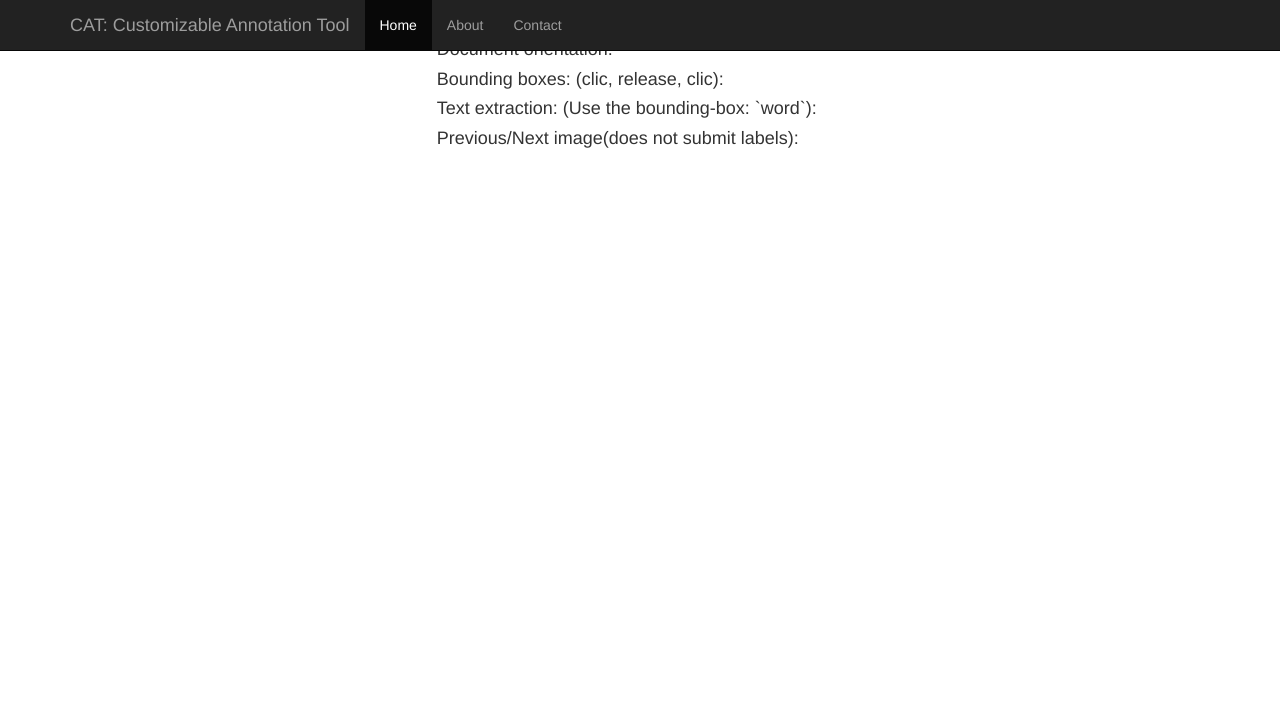
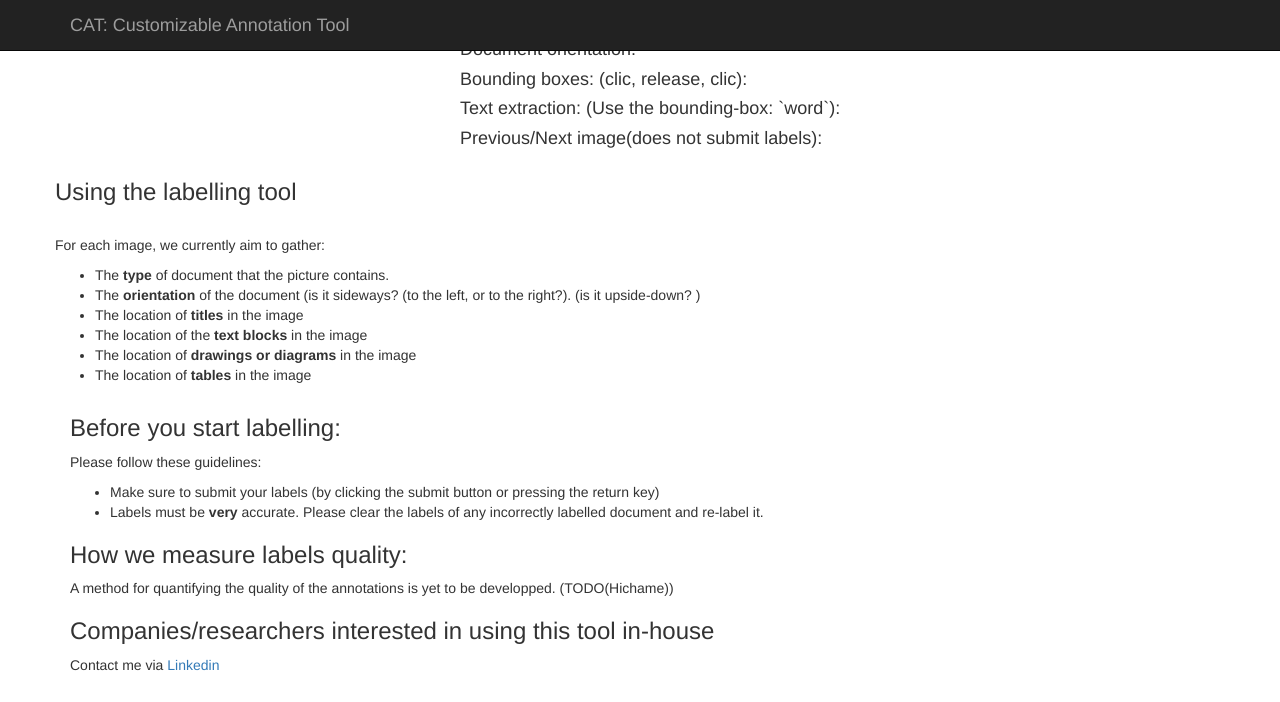
Before and after one commit to HichameMoriceau/OpenMTurk, a Flask app: template project/templates/index.html in a window 1280 px wide. Shown: the top 702 px of the page. Before the commit the page ends 148 px from the top, so only its background shows below. Run offline with Flask 2, Linux system fonts and the light colour scheme; the template is opened without the code that fills it, so the values that code supplies are empty; some libraries are stand-ins or nearby versions.

Commit message:
Add content: how to label, instructions, footer

```diff
--- a/project/flask_server.py
+++ b/project/flask_server.py
@@ -59,7 +59,6 @@ def upsert_many_images(img_paths):
 	# It will assume no transaction occur between query and insert
 
 	for path in img_paths:
-		print('path: ', path)
 		insert_label_to_mongodb({'img_path': path,
 								 'is_labelled': False})
 
--- a/project/static/scripts/css/style.css
+++ b/project/static/scripts/css/style.css
@@ -63,3 +63,7 @@ textarea{
 	font-style: italic;
 	color: white;
 }
+
+.img-circle {
+	width:5%;
+}
--- a/project/templates/index.html
+++ b/project/templates/index.html
@@ -19,9 +19,11 @@
     <meta http-equiv="X-UA-Compatible" content="IE=edge">
 	<meta name="viewport" content="width=device-width, initial-scale=1">
 
-	<!-- Personal scripts: -->
-	<script type="text/javascript" src="{{ main_js }}"></script>
-	<link rel="stylesheet" href="{{ main_css }}">
+	<!-- stylesheet imported from HTML5UP-->
+	<meta name="viewport" content="width=device-width, initial-scale=1" />
+	<!--[if lte IE 8]><script src="assets/js/ie/html5shiv.js"></script><![endif]-->
+	<link rel="stylesheet" href="static/scripts/assets/assets/css/main.css" />
+	<!--[if lte IE 8]><link rel="stylesheet" href="assets/css/ie8.css" /><![endif]-->
 
 </head>
 <body>
@@ -44,17 +46,22 @@
           </button>
           <a class="navbar-brand" href="#">CAT: Customizable Annotation Tool</a>
         </div>
-        <div id="navbar" class="collapse navbar-collapse">
+
+<!--         <div id="navbar" class="collapse navbar-collapse">
           <ul class="nav navbar-nav">
             <li class="active"><a href="#">Home</a></li>
             <li><a href="#about">About</a></li>
             <li><a href="#contact">Contact</a></li>
           </ul>
-        </div><!--/.nav-collapse -->
+        </div>
+ -->
+        <!--/.nav-collapse -->
+
       </div>
     </nav>
 
 
+	<div class="container">
 		<div id="main_div">
 			<div class="row">
 			 	<div id="img_div" class="col-md-4">
@@ -121,6 +128,86 @@
 			    </div>
 			</div>
 		</div>
+	</div>
+
+	<div class="container">
+		<div id="documentation">
+			<div class="row">
+				<h3>Using the labelling tool</h3>
+
+				<br>
+				<p>For each image, we currently aim to gather:</p>
+
+				<ul>
+					<li>The <strong>type</strong> of document that the picture contains.</li>
+					<li>The <strong>orientation</strong> of the document (is it sideways? (to the left, or to the right?). (is it upside-down? ) </li>
+					<li>The location of <strong>titles</strong> in the image</li>
+					<li>The location of the <strong>text blocks</strong> in the image</li>
+					<li>The location of <strong>drawings or diagrams</strong> in the image</li>
+					<li>The location of <strong>tables</strong> in the image</li>
+				</ul>
+			</div>
+
+			<div id="instructions">
+				<h3>Before you start labelling:</h3>
+
+				<p>Please follow these guidelines:</p>
+				<ul>
+					<li>Make sure to submit your labels (by clicking the submit button or pressing the return key)</li>
+					<li>Labels must be <strong>very</strong> accurate. Please clear the labels of any incorrectly labelled document and re-label it.</li>
+				</ul>
+			</div>
+
+			<div id="label_quality">
+				<h3>How we measure labels quality:</h3>
+				<p>A method for quantifying the quality of the annotations is yet to be developped. (TODO(Hichame))</p>
+			</div>
+
+			<div id="companies">
+				<h3>Companies/researchers interested in using this tool in-house</h3>
+				<p>Contact me via <a href="#footer">Linkedin</a></p>
+			</div>
+
+		</div>
+	</div>
+
+	<!-- footer -->
+	<div class="container">
+		<div id="footer">
+		    <div class="container">
+		        <div class="row">
+
+		            <br>
+		            <div class="col-md-12">
+		                <center>
+			                <img src="http://oi60.tinypic.com/w8lycl.jpg" class="img-circle" alt="the-brains">
+			                <br>
+			                <h4 class="footertext">Who built this?</h4>
+			                <p class="footertext"><a href="http://www.hichamemoriceau.com">Hichame Moriceau</a><br>
+		              	</center>
+		            </div>
+
+<!--
+		            <br>
+					<div class="col-md-4">
+		                <center>
+		                  <img src="http://oi60.tinypic.com/2z7enpc.jpg" class="img-circle" alt="...">
+		                  <br>
+		                  <h4 class="footertext">Who edited this?</h4>
+		                  <p class="footertext">Checkout her company's website <a href="">here</a>. <br>
+		                </center>
+		            </div>
+ -->
+
+		        </div>
+		    </div>
+		</div>
+	</div>
+
+
+	<!-- Personal scripts: -->
+	<script type="text/javascript" src="{{ main_js }}"></script>
+	<link rel="stylesheet" href="{{ main_css }}">
 
 </body>
 </html>
```
Lines whose indentation alone changed are shown as unchanged.
